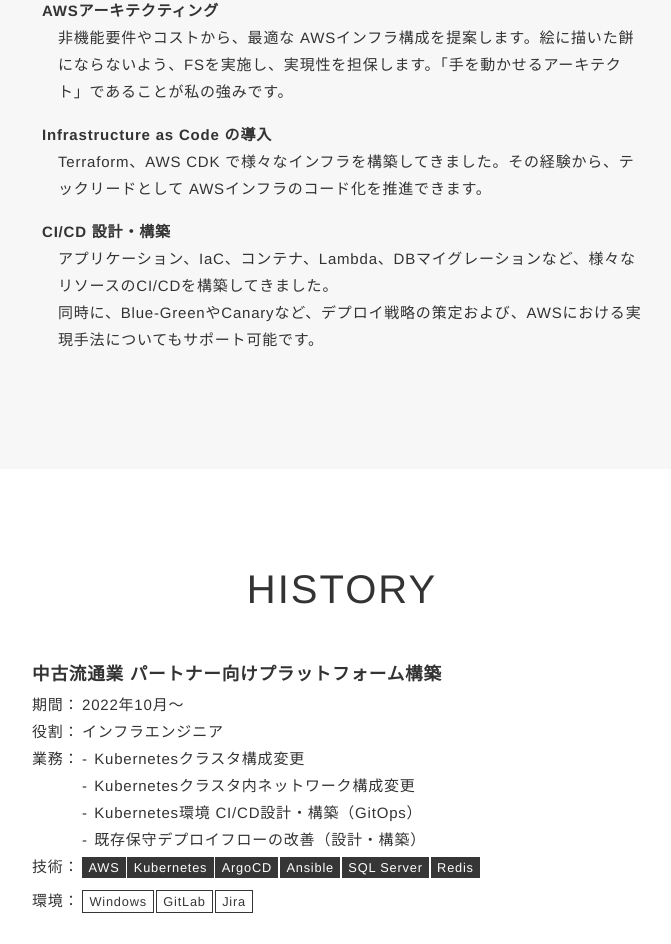
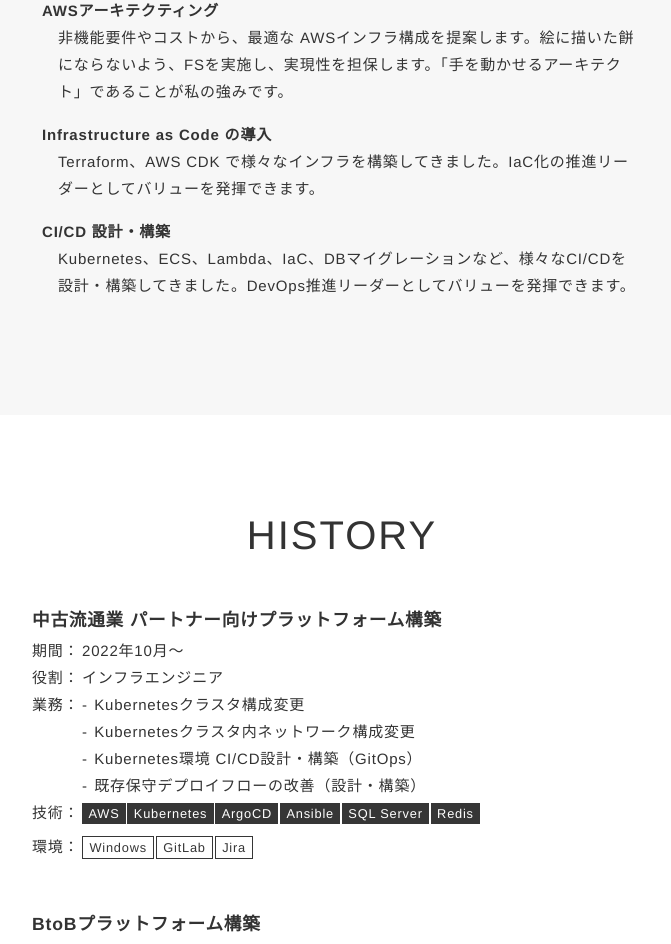
Before and after one commit to masahiro-kasatani/portfolio, a Nuxt app: page / in a window 1280 px wide. Shown: the part 1351-2295 px from the top of the page, without its empty margins (298-969 px from the left). Built offline with nearby package versions, Linux system fonts and the light colour scheme.

Commit message:
update about

```diff
--- a/components/section/AboutSection.vue
+++ b/components/section/AboutSection.vue
@@ -73,12 +73,11 @@ export default {
         },
         {
           title: 'Infrastructure as Code の導入',
-          desc: 'Terraform、AWS CDK で様々なインフラを構築してきました。その経験から、テックリードとして AWSインフラのコード化を推進できます。',
+          desc: 'Terraform、AWS CDK で様々なインフラを構築してきました。IaC化の推進リーダーとしてバリューを発揮できます。',
         },
         {
           title: 'CI/CD 設計・構築',
-          desc: `アプリケーション、IaC、コンテナ、Lambda、DBマイグレーションなど、様々なリソースのCI/CDを構築してきました。
-          同時に、Blue-GreenやCanaryなど、デプロイ戦略の策定および、AWSにおける実現手法についてもサポート可能です。`,
+          desc: 'Kubernetes、ECS、Lambda、IaC、DBマイグレーションなど、様々なCI/CDを設計・構築してきました。DevOps推進リーダーとしてバリューを発揮できます。',
         },
       ],
       // links: [
```
Also changed, not shown: 2 other files (tests, documents, lock files or other folders).
